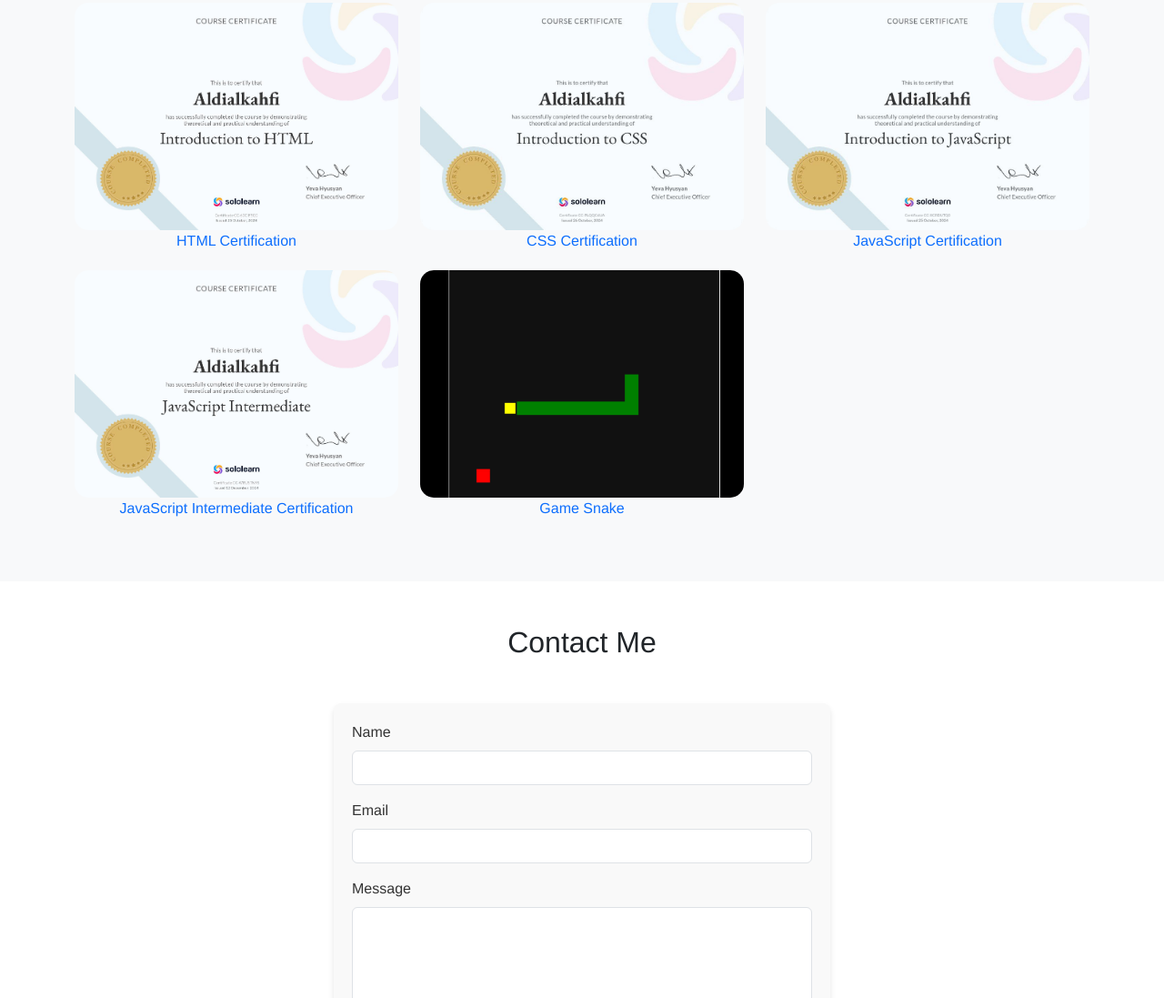
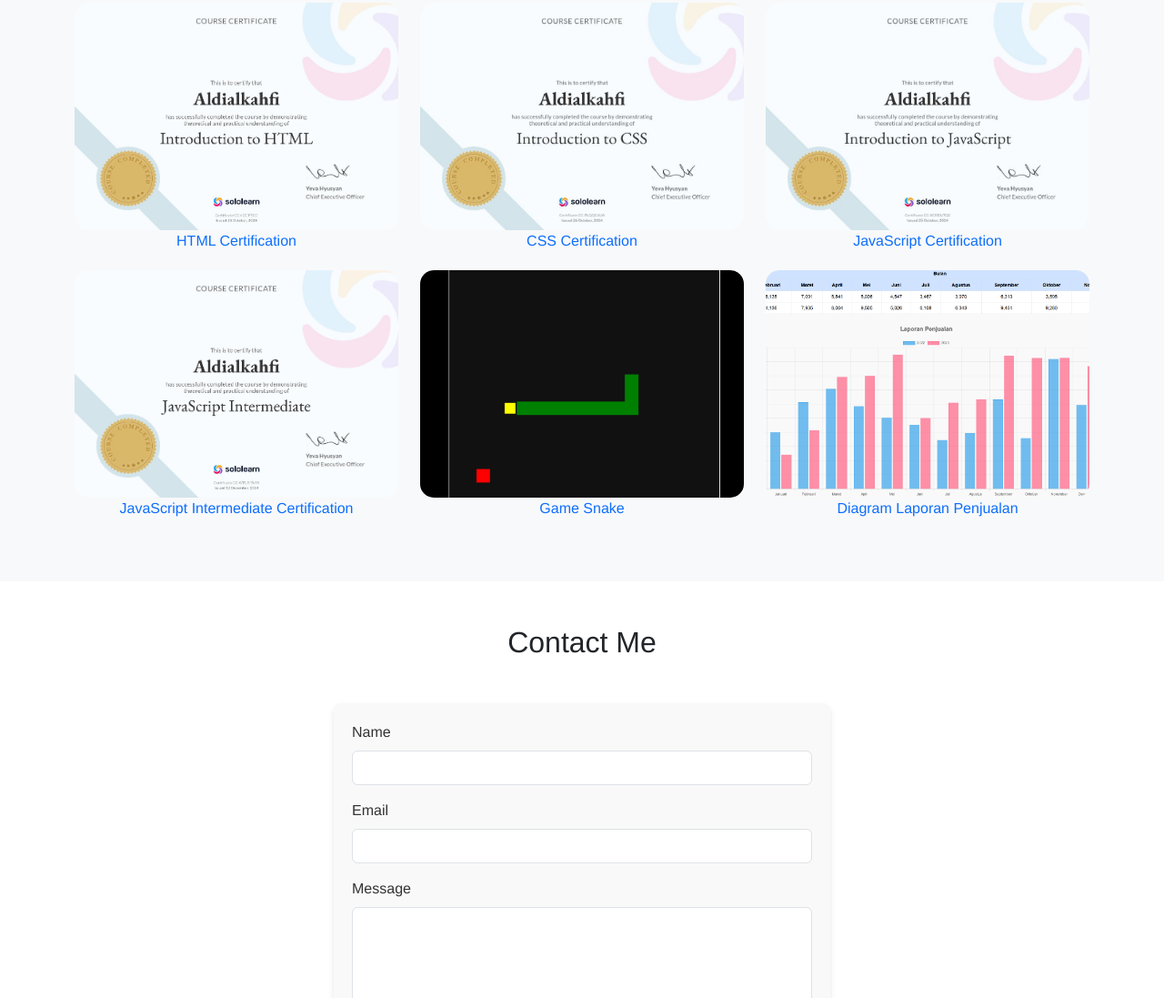
Before and after one commit to Aldixyzn/Portofolio-Aldi.github.io, a plain HTML site: page index.html in a window 1280 px wide. Shown: the part 1480-2577 px from the top of the page at 91% size. Drawn offline with nearby package versions, Linux system fonts and the light colour scheme.

Commit message:
Update index.html

```diff
--- a/index.html
+++ b/index.html
@@ -140,7 +140,15 @@
           </div>
         </a>
       </div>
-    </div>
+
+      <!-- Portfolio Item 9 -->
+      <div class="col-md-4 portfolio-item">
+        <a href="diagram/index.html" target="_blank" class="text-decoration-none">
+          <img src="images/diagram.png" alt="Project 7" class="img-fluid mx-auto d-block">
+          <div class="overlay">
+            <div class="text-center">Diagram Laporan Penjualan</div>
+          </div>
+        </a>
   </div>
 </section>
 
```
